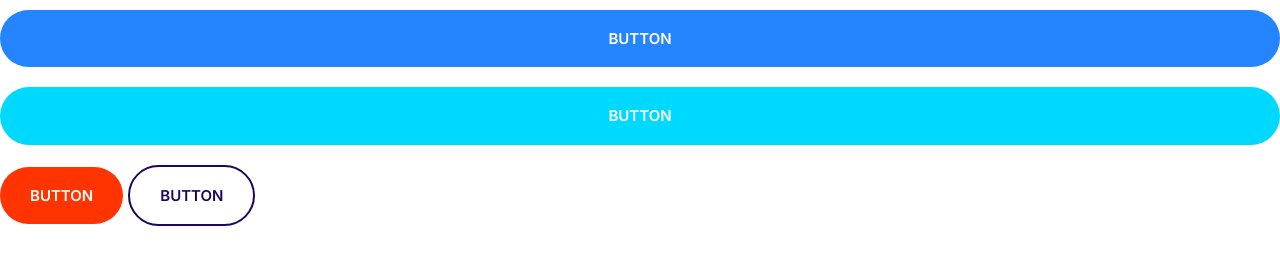
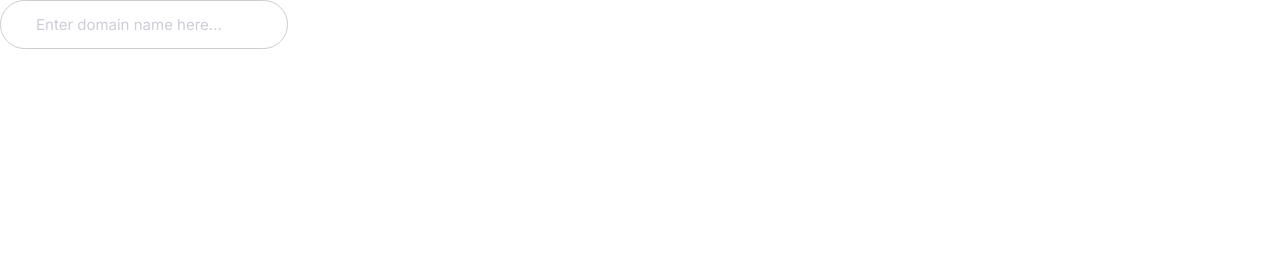
Before and after one commit to subrotoice/figma-to-html, a plain HTML site: page index.html in a window 1280 px wide. Drawn offline with Linux system fonts and the light colour scheme.

Commit message:
Building Input

```diff
--- a/css/style.css
+++ b/css/style.css
@@ -241,3 +241,23 @@ a {
     font-size: 1.5rem;
   }
 }
+
+/* Inputs */
+.input {
+  border-radius: 30px;
+  border: 1px solid #ccc;
+  color: var(--color-headings);
+  font-size: 2rem;
+  outline: 0;
+  padding: 1.5rem 3.5rem;
+}
+
+::placeholder{
+  color: #cdcdd7;
+}
+
+@media screen and (min-width: 1024px) {
+  .input {
+    font-size: 1.5rem;
+  }
+}
--- a/index.html
+++ b/index.html
@@ -14,9 +14,6 @@
     <link rel="stylesheet" href="css/style.css" />
   </head>
   <body>
-    <button class="btn btn--primary btn--block">Button</button>
-    <button class="btn btn--secondary btn--block">Button</button>
-    <button class="btn btn--accent">Button</button>
-    <button class="btn btn--outline">Button</button>
+    <input type="text" class="input" placeholder="Enter domain name here..." />
   </body>
 </html>
```
Also changed, not shown: README.md.
